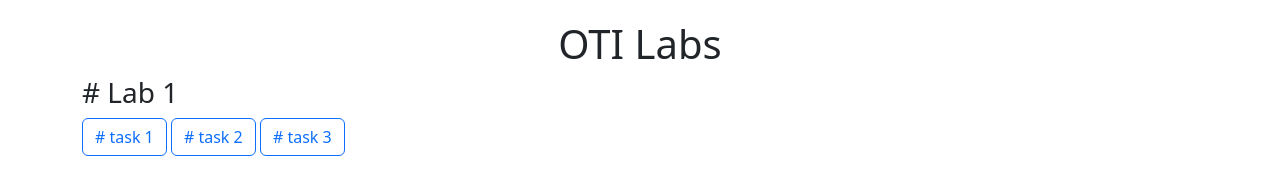
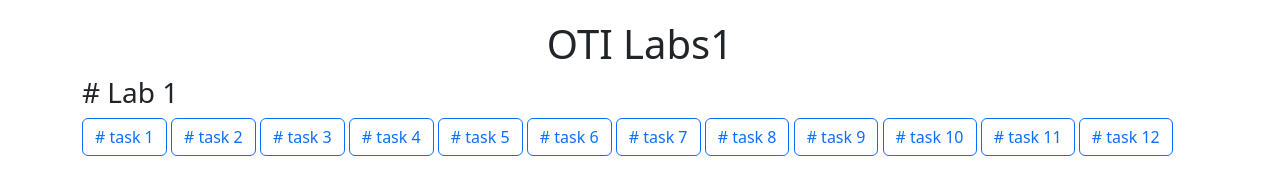
Before and after one commit to Vladimir-junior/oti, a plain HTML site: page index.html in a window 1280 px wide. Drawn offline with nearby package versions, Linux system fonts and the light colour scheme.

Commit message:
finish11  lab1

```diff
--- a/index.html
+++ b/index.html
@@ -14,18 +14,45 @@
   <body>
     <div class="container-lg root">
       <div style="width: 100%; text-align: center">
-        <h1>OTI Labs</h1>
+        <h1>OTI Labs1</h1>
       </div>
       <div>
         <h3># Lab 1 </h3>
-        <a class="btn btn-outline-primary" href="/lab1/z1.html">
+        <a class="btn btn-outline-primary" href="/Users/vladimir/f/uni/oti/lab1/z1.html">
           # task 1
         </a>
-        <a class="btn btn-outline-primary" href="/oti/lab1/z2.html">
+        <a class="btn btn-outline-primary" href="/Users/vladimir/f/uni/oti/lab1/z2.html">
           # task 2
         </a>
-        <a class="btn btn-outline-primary">
+        <a class="btn btn-outline-primary" href="/Users/vladimir/f/uni/oti/lab1/z3.html">
           # task 3
+        </a>
+        <a class="btn btn-outline-primary" href="/Users/vladimir/f/uni/oti/lab1/z4.html">
+          # task 4
+        </a>
+        <a class="btn btn-outline-primary" href="/Users/vladimir/f/uni/oti/lab1/z5.html">
+          # task 5
+        </a>
+        <a class="btn btn-outline-primary" href="/Users/vladimir/f/uni/oti/lab1/z6.html">
+          # task 6
+        </a>
+        <a class="btn btn-outline-primary" href="/Users/vladimir/f/uni/oti/lab1/z7.html">
+          # task 7
+        </a>
+        <a class="btn btn-outline-primary" href="/Users/vladimir/f/uni/oti/lab1/z8.html">
+          # task 8
+        </a>
+        <a class="btn btn-outline-primary" href="/Users/vladimir/f/uni/oti/lab1/z9.html">
+          # task 9
+        </a>
+        <a class="btn btn-outline-primary" href="/Users/vladimir/f/uni/oti/lab1/z10.html">
+          # task 10
+        </a>
+        <a class="btn btn-outline-primary" href="/Users/vladimir/f/uni/oti/lab1/z11.html">
+          # task 11
+        </a>
+        <a class="btn btn-outline-primary" href="/Users/vladimir/f/uni/oti/lab1/z12.html">
+          # task 12
         </a>
       </div>
     </div>
```
Also changed, not shown: lab1/index.html (added, +41 -0 lines), 1 other file.
